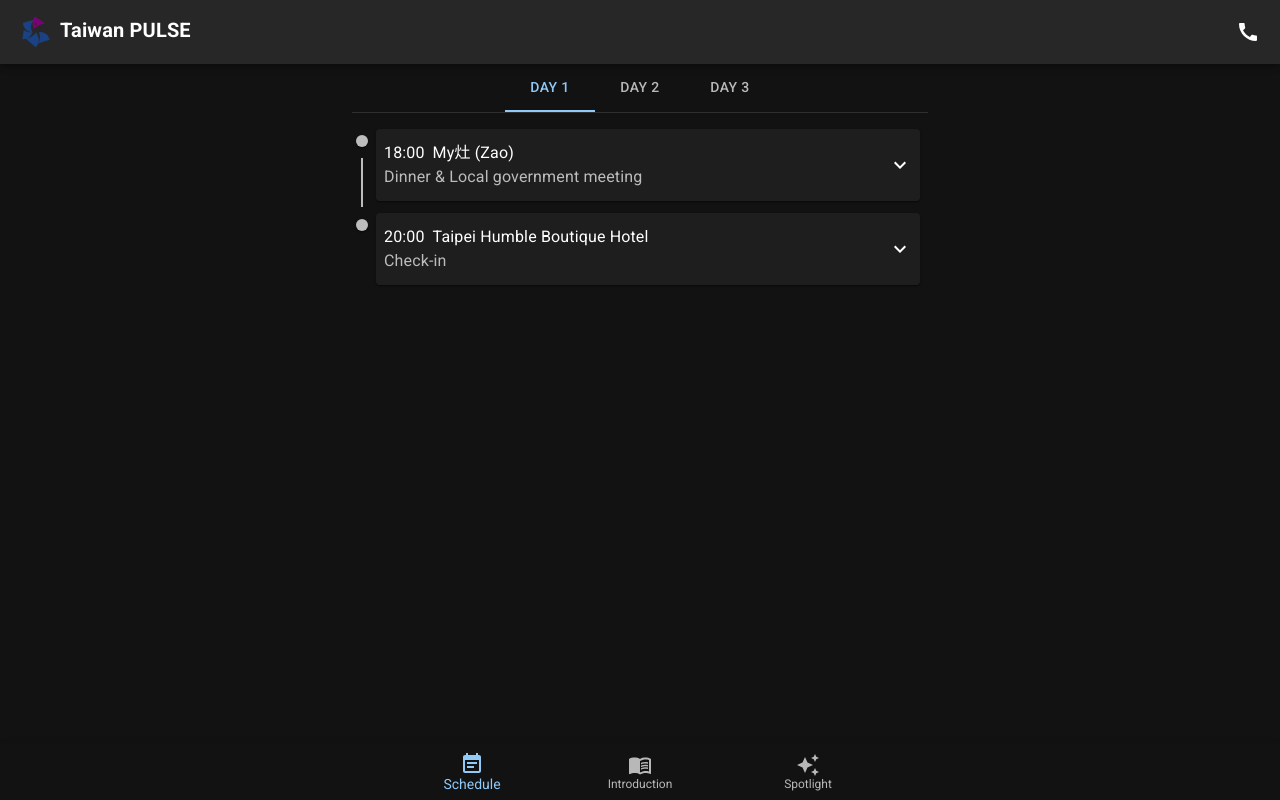
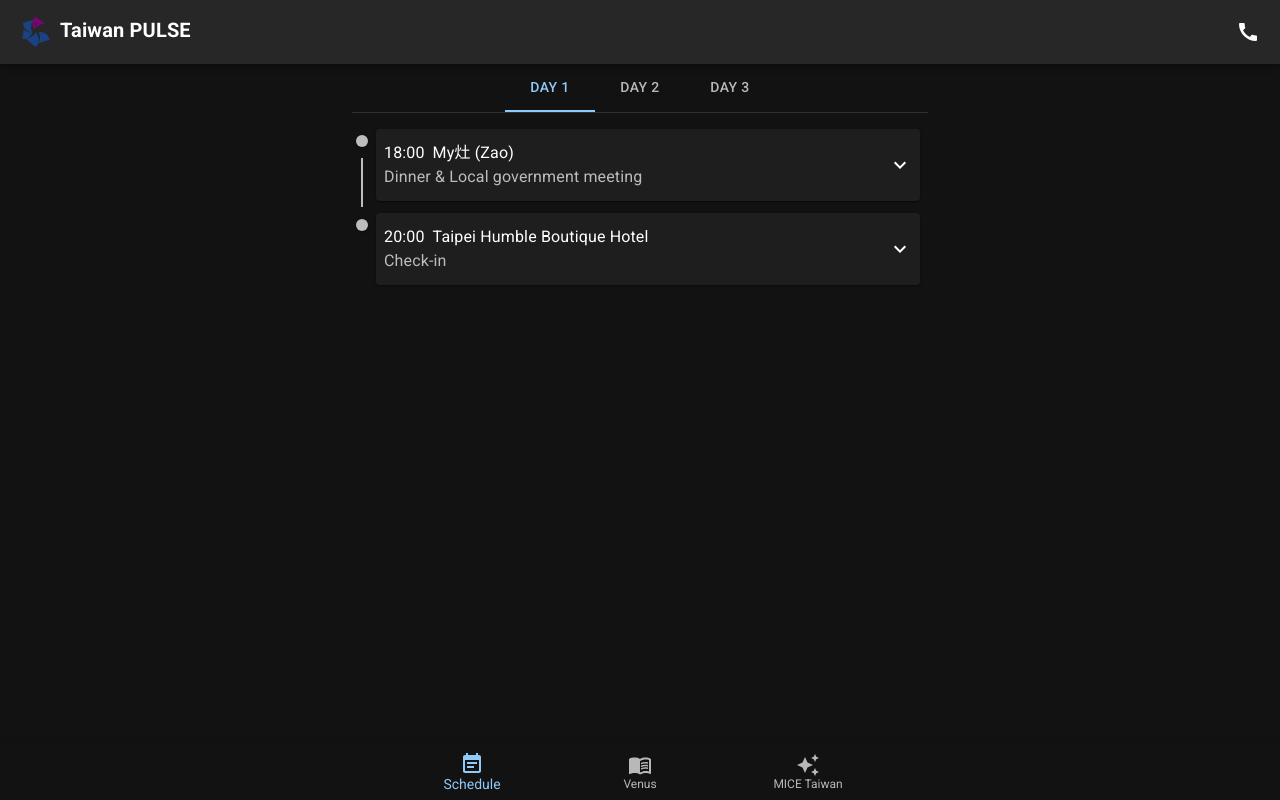
Before and after one commit to Asing1001/taiwan-pulse, a React (Create React App) app: page / in a window 1280 px wide. Built offline with nearby package versions, Linux system fonts and the light colour scheme.

Commit message:
rename menu

```diff
--- a/src/App.js
+++ b/src/App.js
@@ -44,8 +44,8 @@
               }}
             >
               <BottomNavigationAction label="Schedule" icon={<EventNoteIcon />} />
-              <BottomNavigationAction label="Introduction" icon={<MenuBookIcon />} />
-              <BottomNavigationAction label="Spotlight" icon={<AutoAwesomeIcon />} />
+              <BottomNavigationAction label="Venus" icon={<MenuBookIcon />} />
+              <BottomNavigationAction label="MICE Taiwan" icon={<AutoAwesomeIcon />} />
             </BottomNavigation>
           </Paper>
         </Box>
```
